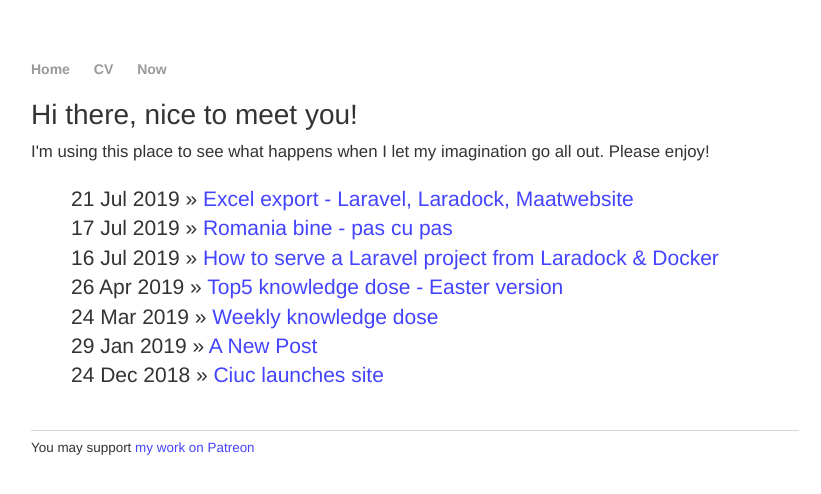
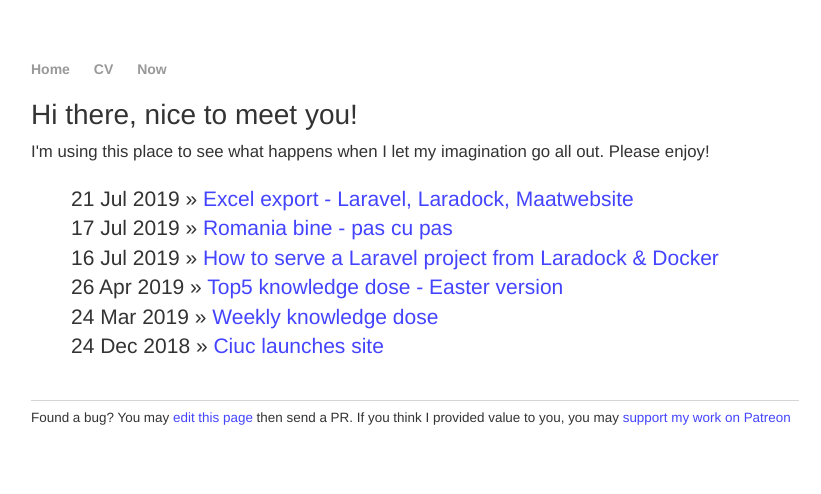
Before and after one commit to anrei0000/anrei0000.github.io, a Jekyll site: the page built from index.html, in a window 1280 px wide. Shown: the top 494 px of the page, without its empty margins (225-1046 px from the left). Built offline with Jekyll 4.4.1, drawn with Linux system fonts in a browser that asks for light colours; nearby versions of some CDN libraries; a style sheet for code colours, icons or effects is not loaded.

Commit message:
- update edit post; delete old post

```diff
--- a/_layouts/default.html
+++ b/_layouts/default.html
@@ -50,9 +50,19 @@
     <!--            </div>-->
     <!--        </div>-->
     <!--    </div>-->
-    <h4>You may support <a target="_blank" href="https://www.patreon.com/DanTheLion"
-                                             class="icoPatreon">my work on Patreon <i
-            class="fa fa-patreon"></i></a></h4>
+    <h4>
+        <span>Found a bug? You may
+            <a target="_blank" href="{{site.github.repository_url}}/edit/master/{{page.path}}">edit this page</a>
+            then send a PR.
+        </span>
+        <span>If you think I provided value to you, you may
+            <a target="_blank" href="https://www.patreon.com/DanTheLion" class="icoPatreon"
+            >support my work on Patreon <i class="fa fa-patreon"></i></a>
+        </span>
+    </h4>
+    <h4>
+
+    </h4>
 </footer>
 </body>
 
--- a/_posts/2019-01-29-a-new-post.md
+++ /dev/null
@@ -1 +0,0 @@
-# He he - new post
```
